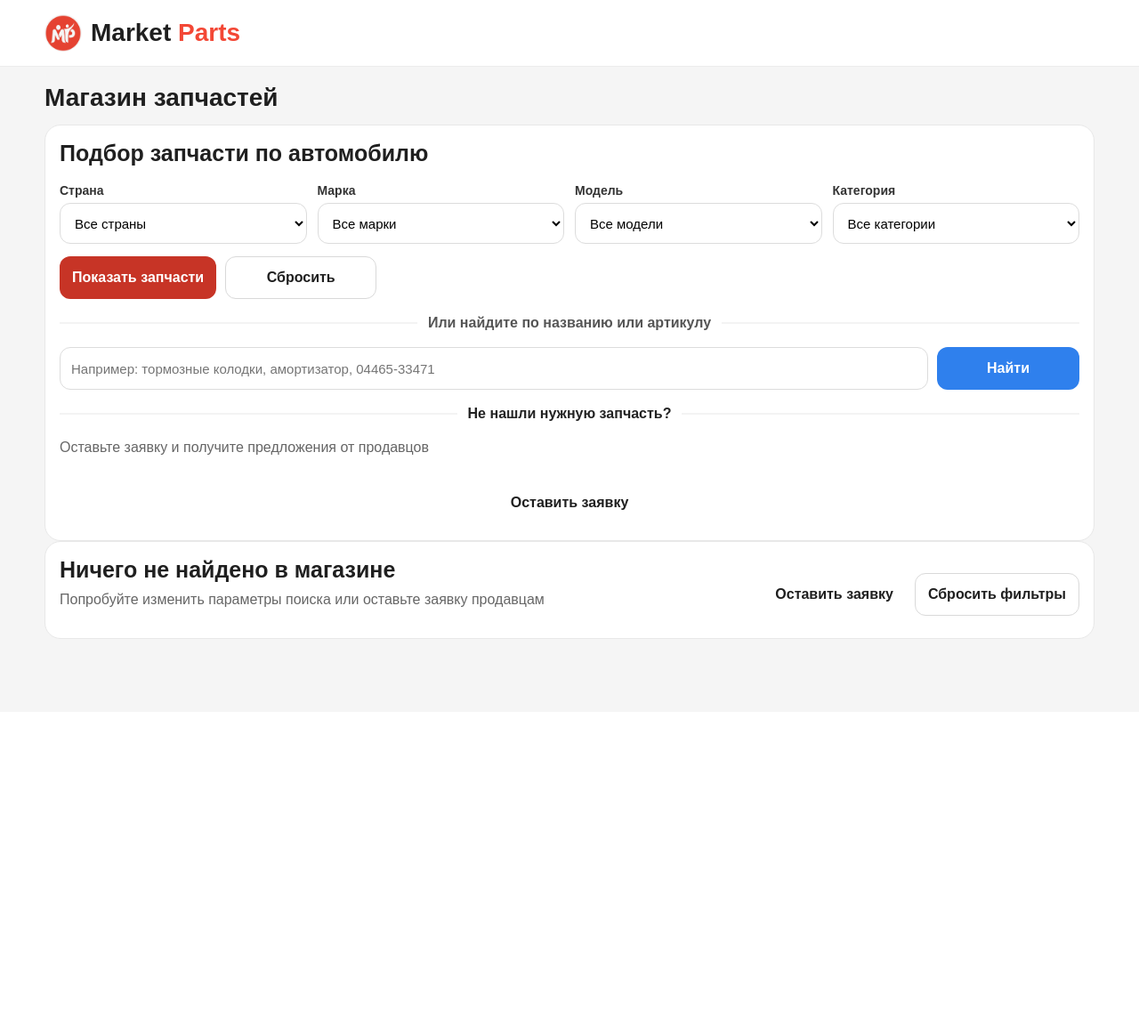
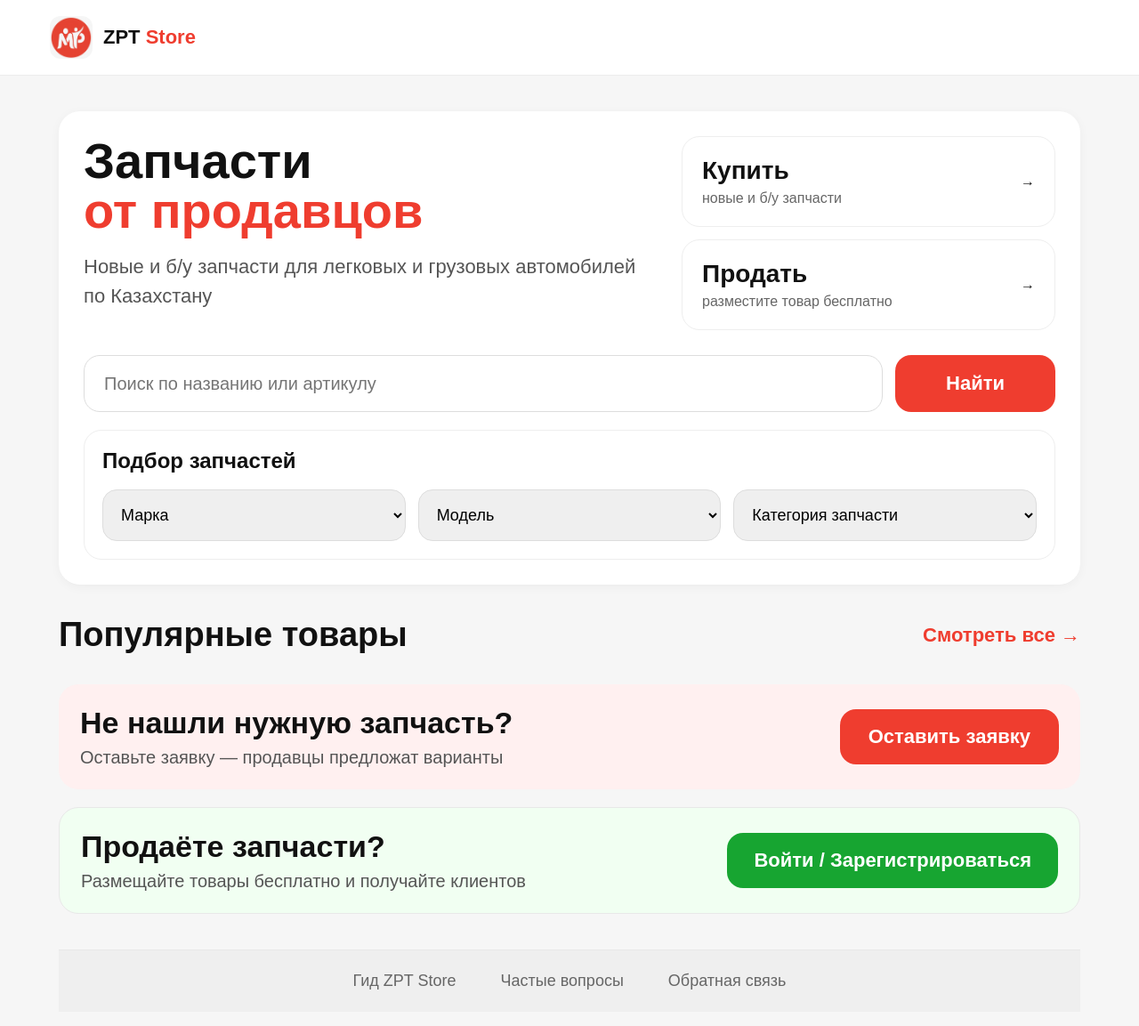
Before and after one commit to Khibullin/marketparts-store, a Django app: page /catalog/ in a window 1280 px wide. Shown: the whole page at 89% size. Before the commit the page ends 718 px from the top, so only its background shows below. Run offline with Django 5.2, Linux system fonts and the light colour scheme; data comes from the database, SQL or seed files in the repository; data that the repository does not hold is empty.

Commit message:
Redesign ZPT Store homepage

```diff
--- a/catalog/templates/catalog/catalog_list.html
+++ b/catalog/templates/catalog/catalog_list.html
@@ -1,150 +1,566 @@
 {% extends 'base.html' %}
 {% load static %}
 
-{% block title %}Магазин запчастей — Market Parts{% endblock %}
+{% block title %}ZPT Store — Магазин автозапчастей{% endblock %}
 
 {% block content %}
+
+<style>
+body{
+  background:#f6f6f6;
+  font-family:Arial,sans-serif;
+  color:#111;
+}
+
+.topbar{
+  background:#fff;
+  border-bottom:1px solid #ececec;
+}
+
+.topbar-inner{
+  max-width:1200px;
+  margin:auto;
+  padding:18px 16px;
+  display:flex;
+  align-items:center;
+  justify-content:space-between;
+}
+
+.brand{
+  display:flex;
+  align-items:center;
+  gap:12px;
+  text-decoration:none;
+}
+
+.brand img{
+  width:48px;
+  height:48px;
+  border-radius:12px;
+}
+
+.brand-title{
+  font-size:22px;
+  font-weight:800;
+  color:#111;
+}
+
+.brand-title span{
+  color:#ef3d2f;
+}
+
+.container{
+  max-width:1200px;
+  margin:auto;
+  padding:16px;
+}
+
+.hero{
+  background:#fff;
+  border-radius:24px;
+  padding:28px;
+  margin-top:24px;
+  box-shadow:0 2px 12px rgba(0,0,0,.04);
+}
+
+.hero-grid{
+  display:grid;
+  grid-template-columns:1fr 420px;
+  gap:24px;
+}
+
+.hero-title{
+  font-size:56px;
+  line-height:1;
+  font-weight:900;
+  margin-bottom:18px;
+}
+
+.hero-title span{
+  color:#ef3d2f;
+}
+
+.hero-sub{
+  font-size:22px;
+  line-height:1.5;
+  color:#555;
+  max-width:700px;
+}
+
+.hero-actions{
+  display:flex;
+  flex-direction:column;
+  gap:14px;
+}
+
+.action-card{
+  background:#fff;
+  border:1px solid #eee;
+  border-radius:20px;
+  padding:22px;
+  text-decoration:none;
+  color:#111;
+  display:flex;
+  justify-content:space-between;
+  align-items:center;
+  transition:.2s;
+}
+
+.action-card:hover{
+  transform:translateY(-2px);
+  box-shadow:0 4px 18px rgba(0,0,0,.06);
+}
+
+.action-title{
+  font-size:28px;
+  font-weight:800;
+  margin-bottom:6px;
+}
+
+.action-sub{
+  color:#666;
+  font-size:16px;
+}
+
+.search-box{
+  margin-top:28px;
+}
+
+.search-row{
+  display:flex;
+  gap:14px;
+}
+
+.search-row input{
+  flex:1;
+  height:64px;
+  border-radius:18px;
+  border:1px solid #ddd;
+  padding:0 22px;
+  font-size:20px;
+}
+
+.search-btn{
+  width:180px;
+  border:none;
+  border-radius:18px;
+  background:#ef3d2f;
+  color:#fff;
+  font-size:22px;
+  font-weight:800;
+  cursor:pointer;
+}
+
+.filter-box{
+  margin-top:20px;
+  background:#fff;
+  border:1px solid #eee;
+  border-radius:20px;
+  padding:20px;
+}
+
+.filter-title{
+  font-size:24px;
+  font-weight:800;
+  margin-bottom:18px;
+}
+
+.filter-grid{
+  display:grid;
+  grid-template-columns:1fr 1fr 1fr;
+  gap:14px;
+}
+
+.filter-grid select{
+  height:58px;
+  border-radius:16px;
+  border:1px solid #ddd;
+  padding:0 16px;
+  font-size:18px;
+}
+
+.products-head{
+  display:flex;
+  justify-content:space-between;
+  align-items:center;
+  margin-top:34px;
+  margin-bottom:20px;
+}
+
+.products-head h2{
+  font-size:38px;
+  margin:0;
+}
+
+.products-link{
+  color:#ef3d2f;
+  text-decoration:none;
+  font-size:22px;
+  font-weight:700;
+}
+
+.products{
+  display:grid;
+  grid-template-columns:repeat(4,1fr);
+  gap:18px;
+}
+
+.product{
+  background:#fff;
+  border-radius:22px;
+  overflow:hidden;
+  box-shadow:0 2px 10px rgba(0,0,0,.04);
+}
+
+.product img{
+  width:100%;
+  height:220px;
+  object-fit:cover;
+  display:block;
+}
+
+.product-body{
+  padding:18px;
+}
+
+.product-title{
+  font-size:24px;
+  font-weight:800;
+  line-height:1.3;
+  margin-bottom:10px;
+  color:#111;
+}
+
+.product-price{
+  color:#ef3d2f;
+  font-size:32px;
+  font-weight:900;
+  margin-bottom:12px;
+}
+
+.product-seller{
+  color:#666;
+  margin-bottom:8px;
+  font-size:17px;
+}
+
+.btn-green{
+  display:block;
+  width:100%;
+  background:#1faa3f;
+  color:#fff;
+  text-align:center;
+  text-decoration:none;
+  padding:14px;
+  border-radius:14px;
+  font-weight:700;
+  margin-top:14px;
+}
+
+.cta{
+  background:#fff0f0;
+  border-radius:22px;
+  padding:24px;
+  margin-top:34px;
+  display:flex;
+  justify-content:space-between;
+  align-items:center;
+  gap:20px;
+}
+
+.cta-title{
+  font-size:34px;
+  font-weight:900;
+  margin-bottom:8px;
+}
+
+.cta-text{
+  font-size:20px;
+  color:#555;
+}
+
+.cta-btn{
+  background:#ef3d2f;
+  color:#fff;
+  text-decoration:none;
+  padding:18px 32px;
+  border-radius:18px;
+  font-size:22px;
+  font-weight:800;
+  white-space:nowrap;
+}
+
+.seller-block{
+  background:#f1fff2;
+  border-radius:22px;
+  padding:24px;
+  margin-top:20px;
+  display:flex;
+  justify-content:space-between;
+  align-items:center;
+  gap:20px;
+}
+
+.seller-title{
+  font-size:34px;
+  font-weight:900;
+  margin-bottom:8px;
+}
+
+.seller-text{
+  font-size:20px;
+  color:#555;
+}
+
+.seller-btn{
+  background:#17a531;
+  color:#fff;
+  text-decoration:none;
+  padding:18px 30px;
+  border-radius:18px;
+  font-size:22px;
+  font-weight:800;
+  white-space:nowrap;
+}
+
+.footer{
+  margin-top:40px;
+  padding:24px 0;
+  border-top:1px solid #e8e8e8;
+}
+
+.footer-links{
+  display:flex;
+  justify-content:center;
+  gap:50px;
+  flex-wrap:wrap;
+}
+
+.footer-links a{
+  color:#666;
+  text-decoration:none;
+  font-size:18px;
+}
+
+@media(max-width:900px){
+
+  .hero-grid{
+    grid-template-columns:1fr;
+  }
+
+  .hero-title{
+    font-size:44px;
+  }
+
+  .hero-sub{
+    font-size:18px;
+  }
+
+  .search-row{
+    flex-direction:column;
+  }
+
+  .search-btn{
+    width:100%;
+    height:58px;
+  }
+
+  .filter-grid{
+    grid-template-columns:1fr;
+  }
+
+  .products{
+    grid-template-columns:1fr 1fr;
+  }
+
+  .cta,
+  .seller-block{
+    flex-direction:column;
+    align-items:flex-start;
+  }
+
+}
+
+@media(max-width:640px){
+
+  .hero{
+    padding:20px;
+  }
+
+  .hero-title{
+    font-size:34px;
+  }
+
+  .products{
+    grid-template-columns:1fr;
+  }
+
+  .products-head h2{
+    font-size:28px;
+  }
+
+}
+</style>
+
 <header class="topbar">
-  <div class="container topbar-inner">
+  <div class="topbar-inner">
+
     <a class="brand" href="/">
-      <img src="{% static 'images/logo.jpg' %}" alt="Market Parts">
-      <div class="brand-title">Market <span>Parts</span></div>
+      <img src="{% static 'images/logo.jpg' %}" alt="ZPT Store">
+      <div class="brand-title">
+        ZPT <span>Store</span>
+      </div>
     </a>
+
   </div>
 </header>
 
-<section class="section">
 <div class="container">
-    <h2>Магазин запчастей</h2>
 
-    <div class="accent">
-      <div class="catalog-search-sections">
+  <section class="hero">
 
-        <div class="catalog-search-section">
-          <h3 class="catalog-section-title">Подбор запчасти по автомобилю</h3>
+    <div class="hero-grid">
 
-          <form method="get" class="catalog-filter-form">
-            <div class="filter-grid filter-grid-vehicle">
-              <div class="filter-field">
-                <label for="country">Страна</label>
-                <select id="country" name="country">
-                  <option value="">Все страны</option>
-                  {% for country in countries %}
-                    <option value="{{ country.id }}" {% if selected_country == country.id|slugify %}selected{% endif %}>
-                      {{ country.name }}
-                    </option>
-                  {% endfor %}
-                </select>
+      <div>
+
+        <div class="hero-title">
+          Запчасти <br>
+          <span>от продавцов</span>
         </div>
 
-              <div class="filter-field">
-                <label for="brand">Марка</label>
+        <div class="hero-sub">
+          Новые и б/у запчасти для легковых и грузовых автомобилей по Казахстану
+        </div>
+
+      </div>
+
+      <div class="hero-actions">
+
+        <a href="{% url 'catalog_list' %}" class="action-card">
+          <div>
+            <div class="action-title">Купить</div>
+            <div class="action-sub">новые и б/у запчасти</div>
+          </div>
+          →
+        </a>
+
+        <a href="{% url 'seller_register' %}" class="action-card">
+          <div>
+            <div class="action-title">Продать</div>
+            <div class="action-sub">разместите товар бесплатно</div>
+          </div>
+          →
+        </a>
+
+      </div>
+
+    </div>
+
+    <div class="search-box">
+
+      <form method="get">
+
+        <div class="search-row">
+
+          <input
+            type="text"
+            name="q"
+            value="{{ query }}"
+            placeholder="Поиск по названию или артикулу"
+          >
+
+          <button type="submit" class="search-btn">
+            Найти
+          </button>
+
+        </div>
+
+        <div class="filter-box">
+
+          <div class="filter-title">
+            Подбор запчастей
+          </div>
+
+          <div class="filter-grid">
+
             <select id="brand" name="brand">
-                  <option value="">Все марки</option>
+              <option value="">Марка</option>
               {% for brand in brands %}
-                    <option value="{{ brand.id }}" {% if selected_brand == brand.id|slugify %}selected{% endif %}>
+                <option value="{{ brand.id }}">
                   {{ brand.name }}
                 </option>
               {% endfor %}
             </select>
-              </div>
 
-              <div class="filter-field">
-                <label for="model">Модель</label>
             <select id="model" name="model">
-                  <option value="">Все модели</option>
+              <option value="">Модель</option>
               {% for model in models %}
-                    <option value="{{ model.id }}" {% if selected_model == model.id|slugify %}selected{% endif %}>
+                <option value="{{ model.id }}">
                   {{ model.name }}
                 </option>
               {% endfor %}
             </select>
-              </div>
 
-              <div class="filter-field">
-                <label for="category">Категория</label>
             <select id="category" name="category">
-                  <option value="">Все категории</option>
+              <option value="">Категория запчасти</option>
               {% for category in categories %}
-                    <option value="{{ category.id }}" {% if selected_category == category.id|slugify %}selected{% endif %}>
+                <option value="{{ category.id }}">
                   {{ category.name }}
                 </option>
               {% endfor %}
             </select>
-              </div>
-            </div>
 
-            <div class="filter-actions">
-              <button type="submit" class="btn darkred">Показать запчасти</button>
-              <a href="{% url 'catalog_list' %}" class="btn outline">Сбросить</a>
-            </div>
-          </form>
-        </div>
-
-        <div class="catalog-divider">
-          <span>Или найдите по названию или артикулу</span>
-        </div>
-
-        <div class="catalog-search-section">
-          <form method="get" class="catalog-text-search-form">
-            <div class="catalog-text-search-row">
-              <input
-                type="text"
-                id="q"
-                name="q"
-                value="{{ query }}"
-                placeholder="Например: тормозные колодки, амортизатор, 04465-33471"
-              >
-              <button type="submit" class="btn search-text-btn">Найти</button>
-            </div>
-          </form>
-        </div>
-
-        <div class="catalog-divider strong">
-          <span>Не нашли нужную запчасть?</span>
-        </div>
-
-        <div class="catalog-search-section catalog-request-section">
-          <p class="catalog-request-text">Оставьте заявку и получите предложения от продавцов</p>
-          <a class="btn white catalog-request-btn" href="https://marketparts.kz" target="_blank" rel="noopener noreferrer">Оставить заявку</a>
           </div>
 
         </div>
+
+      </form>
+
+    </div>
+
+  </section>
+
+  <div class="products-head">
+    <h2>Популярные товары</h2>
+    <a class="products-link" href="{% url 'catalog_list' %}">
+      Смотреть все →
+    </a>
   </div>
 
   {% if products %}
+
     <div class="products">
+
       {% for product in products %}
+
       <article class="product">
+
         <a href="{% url 'product_detail' product.pk %}">
+
           {% if product.main_image %}
             <img src="{{ product.main_image.url }}" alt="{{ product.title }}">
           {% else %}
             <img src="{% static 'images/product1.jpg' %}" alt="{{ product.title }}">
           {% endif %}
+
         </a>
 
         <div class="product-body">
-              <a href="{% url 'product_detail' product.pk %}">
-                <div class="product-title">{{ product.title }}</div>
+
+          <a href="{% url 'product_detail' product.pk %}" style="text-decoration:none">
+
+            <div class="product-title">
+              {{ product.title }}
+            </div>
+
           </a>
 
-              {% if product.article %}
-                <div class="product-article">Артикул: {{ product.article }}</div>
-              {% endif %}
-
-              {% if product.brand or product.car_model %}
-                <div class="product-seller">
-                  {% if product.brand %}{{ product.brand.name }}{% endif %}
-                  {% if product.car_model %} / {{ product.car_model.name }}{% endif %}
+          <div class="product-price">
+            {{ product.price }} ₸
           </div>
-              {% endif %}
-
-              <div class="product-price">{{ product.price }} ₸</div>
 
           <div class="product-seller">
-                {{ product.seller_name }}
-                {% if product.city %} · {{ product.city }}{% endif %}
+            {{ product.city }}
           </div>
 
           <div class="product-seller">
@@ -153,30 +569,84 @@
 
           <a
             class="btn-green"
-                href="https://wa.me/{{ product.whatsapp_number }}?text=Здравствуйте!%20Интересует%20товар:%20{{ product.title|urlencode }}{% if product.article %}.%20Артикул:%20{{ product.article|urlencode }}{% endif %}"
+            href="https://wa.me/{{ product.whatsapp_number }}"
             target="_blank"
-                rel="noopener noreferrer"
           >
             Написать продавцу
           </a>
+
         </div>
+
       </article>
+
       {% endfor %}
+
     </div>
-    {% else %}
-      <div class="bridge-empty">
-        <div class="bridge-block">
-          <div class="bridge-text">
-            <h3>Ничего не найдено в магазине</h3>
-            <p>Попробуйте изменить параметры поиска или оставьте заявку продавцам</p>
+
+  {% endif %}
+
+  <div class="cta">
+
+    <div>
+      <div class="cta-title">
+        Не нашли нужную запчасть?
       </div>
-          <div class="bridge-actions">
-            <a class="btn white" href="https://marketparts.kz" target="_blank" rel="noopener noreferrer">Оставить заявку</a>
-            <a href="{% url 'catalog_list' %}" class="btn outline">Сбросить фильтры</a>
+
+      <div class="cta-text">
+        Оставьте заявку — продавцы предложат варианты
       </div>
     </div>
+
+    <a
+      class="cta-btn"
+      href="https://zpt.kz/request-parts/"
+    >
+      Оставить заявку
+    </a>
+
   </div>
-    {% endif %}
+
+  <div class="seller-block">
+
+    <div>
+      <div class="seller-title">
+        Продаёте запчасти?
       </div>
-</section>
+
+      <div class="seller-text">
+        Размещайте товары бесплатно и получайте клиентов
+      </div>
+    </div>
+
+    <a
+      class="seller-btn"
+      href="{% url 'seller_login' %}"
+    >
+      Войти / Зарегистрироваться
+    </a>
+
+  </div>
+
+  <footer class="footer">
+
+    <div class="footer-links">
+
+      <a href="#">
+        Гид ZPT Store
+      </a>
+
+      <a href="#">
+        Частые вопросы
+      </a>
+
+      <a href="#">
+        Обратная связь
+      </a>
+
+    </div>
+
+  </footer>
+
+</div>
+
 {% endblock %}
```
Lines whose indentation alone changed are shown as unchanged.
